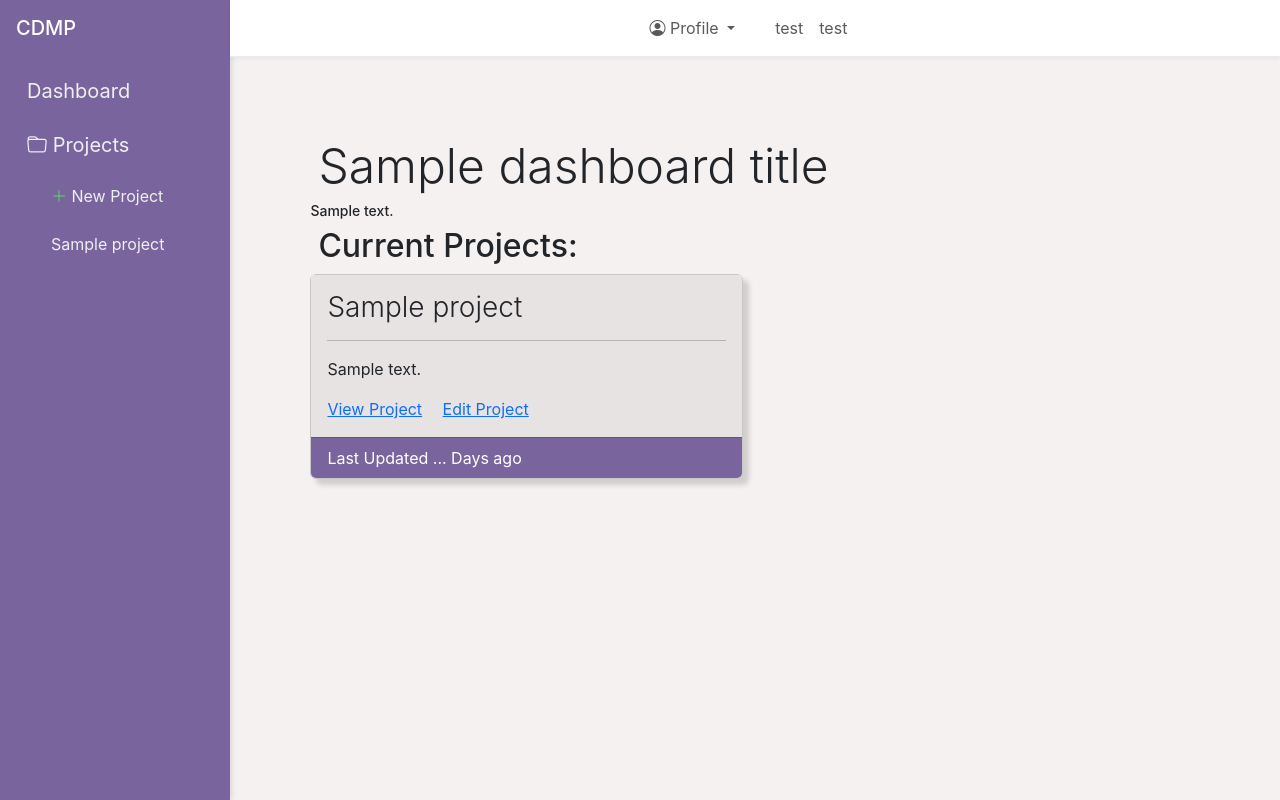
After one commit to PusiaPaker/CDMP, a Flask app: template app/templates/dashboard/dashboard_overview.html in a window 1280 px wide. The commit adds this page. Run offline with Flask 3, Linux system fonts and the light colour scheme; the template is opened without the code that fills it: most values are stand-ins (such as "Sample title", 1, 10 or a date in 2020).

Commit message:
Implemented working project overview dashboard with links to view and edit projects. Edited template names for modularity

```diff
--- a/app/routes/projects.py
+++ b/app/routes/projects.py
@@ -48,7 +48,7 @@ def add_data_project(project_id):
         db.session.commit()
 
         # for now just redirect to main page after update is applied
-        return render_template("dashboard/dashboard_index.html", dashboard_title='temp', projects=get_all_projects()), 200
+        return render_template("dashboard/dashboard_overview.html", dashboard_title='Hello, Username!', projects=get_all_projects()), 200
 
 
 
--- a/app/static/css/dashboard.css
+++ b/app/static/css/dashboard.css
@@ -3,7 +3,7 @@
     border-radius: 5px;
 
     border: 1px solid rgb(199, 199, 199);
-    box-shadow: 6px 6px 5px rgba(0, 0, 0, 0.3);
+    box-shadow: 6px 6px 5px rgba(0, 0, 0, 0.15);
 }
 .dash-chart, .project-title {
     display: inline-block;
@@ -47,3 +47,20 @@
     background-color: var(--cdmp-color-main-active);
     border-color: var(--cdmp-color-main);
 }
+
+.card-body, .project-links {
+    background-color: var(--cdmp-color-dashboard-panel);
+}
+.card-footer {
+    background-color: var(--cdmp-color-main)
+}
+.card {
+    border: 1px solid rgb(199, 199, 199);
+    box-shadow: 6px 6px 5px rgba(0, 0, 0, 0.15);
+
+    transition: transform 0.3s ease;
+    transform: scale(1);
+}
+.card:hover {
+    transform: scale(1.0125);
+}
--- a/app/templates/dashboard/dashboard_base.html
+++ b/app/templates/dashboard/dashboard_base.html
@@ -88,7 +88,7 @@
         <ul class="nav flex-column">
             <li class="nav-item">
                 <a class="nav-link fs-5" href="{{url_for('dashboard.get_dashboard_main')}}">
-                    All Project View
+                    Dashboard
                 </a>
 
                 <!-- Collapsable project selection -->
@@ -112,24 +112,7 @@
                     {% endfor %}
                 </ul>
             </li>
-            <li class="nav-item">
-                <!-- This timeline button could be cool if it just jumps to the timeline for whatever project you're looking at using #timeline in the link -->
-                <a class="nav-link fs-5" data-bs-toggle="collapse" data-bs-target="#goto-list" aria-expanded="false">
-                    <i class="bi bi-arrow-return-right"></i> Go To:
-                </a>
-                <ul class="list-unstyled collapse" id="goto-list">
-                    <li>
-                        <a class="nav-link nav-project-link ps-5 fs-6 pointer-cursor-hover" href="#visualization">
-                            <i class="bi bi-graph-up"></i> Visualization
-                        </a>
-                    </li>
-                    <li>
-                        <a class="nav-link nav-project-link ps-5 fs-6 pointer-cursor-hover" href="#timeline">
-                            <i class="bi bi-stopwatch"></i> Timeline
-                        </a>
-                    </li>
-                </ul>
-            </li>
+            {% block go_to_section %}{% endblock %}
         </ul>
     </nav>
 
--- /dev/null
+++ b/app/templates/dashboard/dashboard_overview.html
@@ -0,0 +1,40 @@
+{% extends './dashboard/dashboard_base.html' %}
+
+{% block title %}
+    Dashboard
+{% endblock %}
+
+{% block dashboard_page_name %}
+    <div class="d-flex justify-content-between align-items-center">
+        <h1 class="ps-2 display-5 project-title">{{ dashboard_title }}</h1>
+    </div>
+{% endblock %}
+
+{% block dashboard_description %}
+    <h1 class="small">{{ description }}</h1>
+{% endblock %}
+
+{% block main_content %}
+<h2 class="ps-2 section-header">Current Projects:</h2>
+<div class="project-cards row">
+    {% for id, project_data in projects.items() %}
+    <div class="col-md-6 mb-4">
+        <div class="card h-100">
+            <div class="card-body">
+                <h4 class="display-6 fs-3 card-title">{{ project_data['title'] }}</h4>
+                <hr>
+                <p class="card-text">{{ project_data['description'] }}</p>
+            </div>
+            <div class="project-links ps-3 pb-3">
+                <a href="{{url_for('dashboard.get_dashboard_project', project_id=id)}}" class="card-link">View Project</a>
+                <a href="{{url_for('projects.add_data_project', project_id=id)}}" class="card-link">Edit Project</a>
+            </div>
+            <div class="card-footer text-white">
+                Last Updated ... Days ago
+            </div>
+        </div>
+    </div>
+    {% endfor %}
+</div>
+
+{% endblock %}
```
Also changed, not shown: app/routes/dashboard.py (+8 -5 lines), app/templates/dashboard/dashboard_project.html (renamed from app/templates/dashboard/dashboard_index.html, +27 -4 lines).
